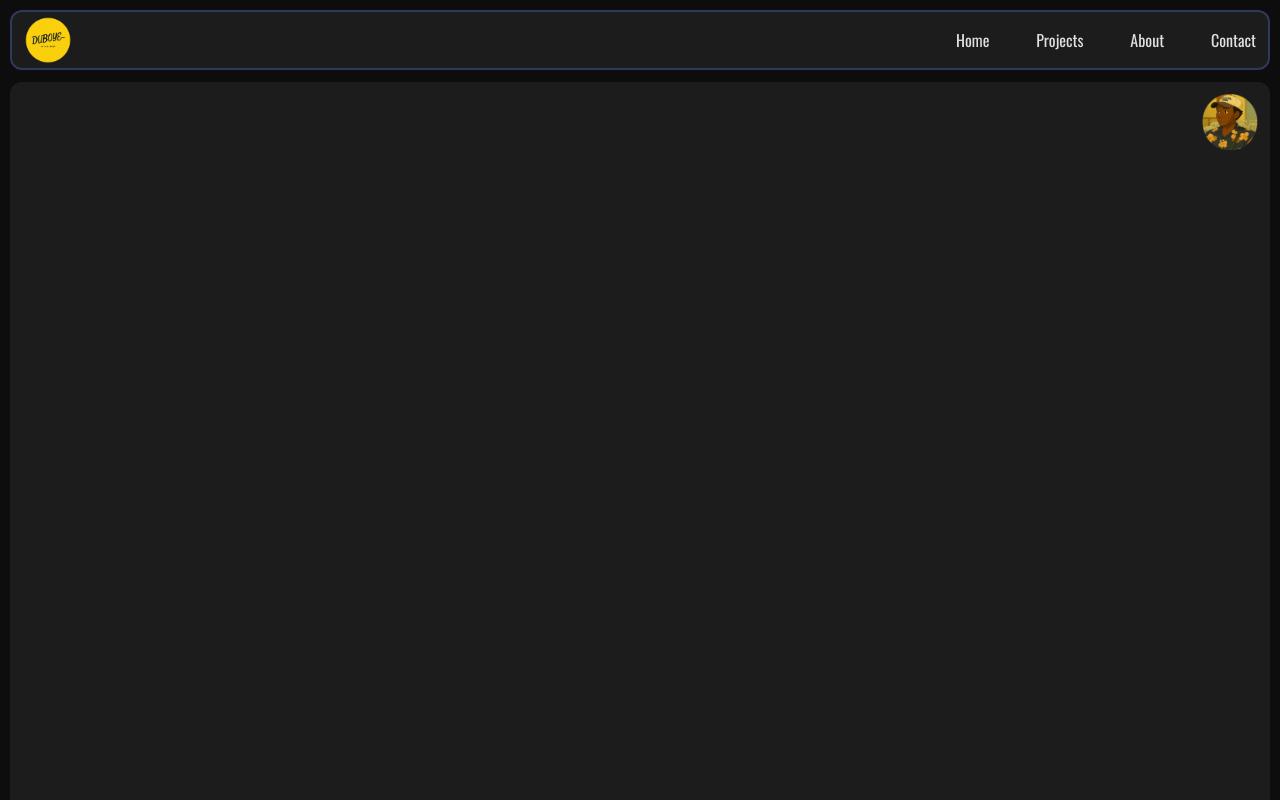
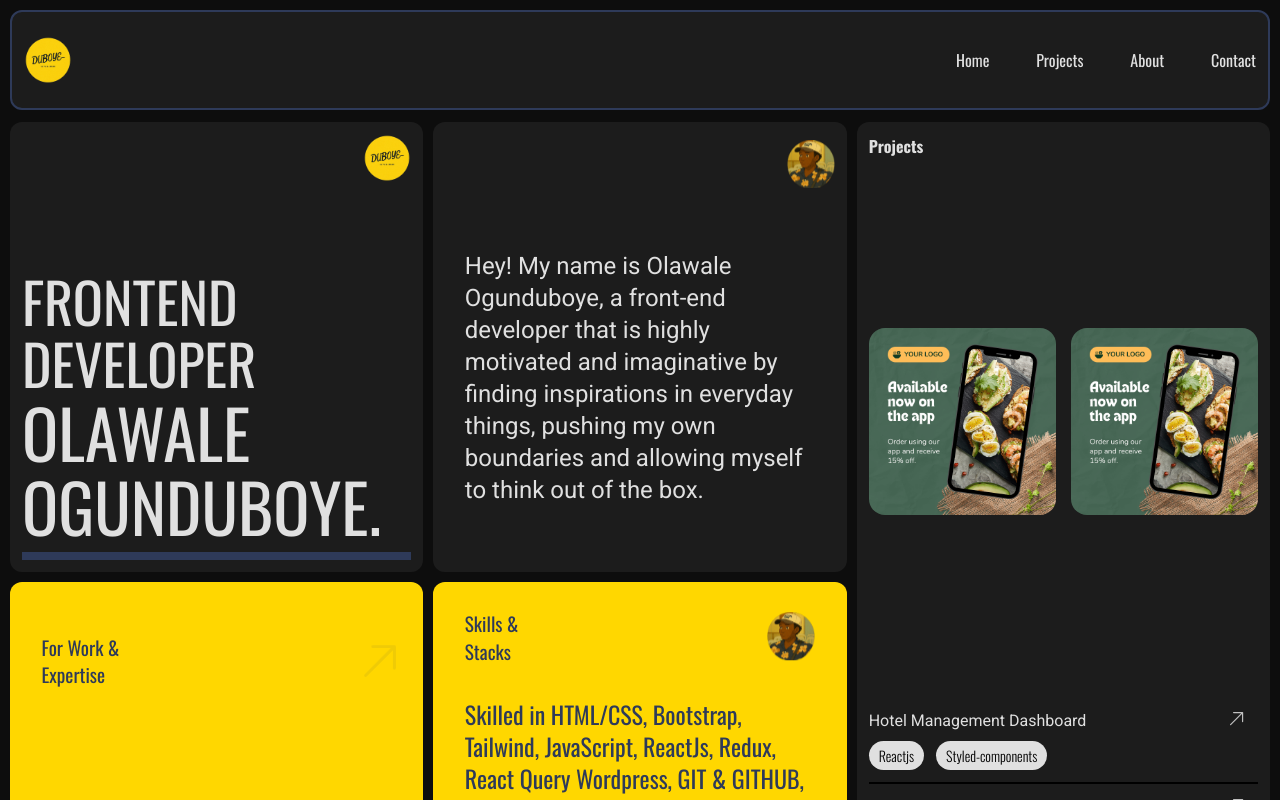
Before and after one commit to dub-ing/portfolio, a React (Vite) app: page / in a window 1280 px wide. Built offline with nearby package versions, Linux system fonts and the light colour scheme.

Commit message:
desktop layout, added social-media section

```diff
--- a/src/components/About.jsx
+++ b/src/components/About.jsx
@@ -4,15 +4,15 @@ import Image from "./Image";
 function About() {
   return (
     <div class="bg-[#1C1C1C] rounded-xl py-3 px-3 box-border flex flex-col justify-between">
-      <div>
-        <Image src="logo-pic.png" width="w-8" alt="logo" />
+      <div class="flex justify-end mt-2 animate-bounce">
+        <Image src="profile-pic2.png" width='w-12' alt="busines logo" />
       </div>
-      <div class="mt-15">
-        <p class="text-[#E0E0E0] font-[roboto]">
-          Hey! My name is Toriola Faidat, a front-end developer that is highly
-          motivated and imaginative by finding inspirations in everyday things,
-          pushing my own boundaries and allowing myself to think out of the
-          box.
+      <div class="mt-15 md:w-[90%] m-auto ">
+        <p class="text-[#E0E0E0] font-[roboto] md:text-2xl">
+          Hey! My name is Olawale Ogunduboye, a front-end developer that is
+          highly motivated and imaginative by finding inspirations in everyday
+          things, pushing my own boundaries and allowing myself to think out of
+          the box.
         </p>
       </div>
     </div>
--- a/src/components/Contact.jsx
+++ b/src/components/Contact.jsx
@@ -4,21 +4,21 @@ import { TbBackground } from "react-icons/tb";
 
 function Contact() {
   return (
-      <div class="bg-[#FFD700] rounded-xl py-3 px-3 flex flex-col justify-between">
-        <div class="flex justify-between items-center">
-          <span class="text-[#2e3a59] text-sm">
+    <div class="bg-bat-signal rounded-xl py-3 px-3 flex flex-col justify-between md:row-start-2">
+      <div class="flex justify-between items-center md:w-[90%] md:mx-auto my-10">
+        <span class="text-[#2e3a59] text-sm md:text-[1.2rem]">
           For Work & <br />
           Expertise
         </span>
-          <div class='cursor-pointer'>
-          <Image icon={<HiArrowUpRight size="1.5em" color="#2e3a59" />} />
+        <div class="cursor-pointer animate-ping">
+          <HiArrowUpRight size="1.5em" color="#2e3a59" />
         </div>
       </div>
       <div class="">
-          <p class="text-[#2e3a59] text-4xl">GET IN TOUCH.</p>
+        <p class="text-[#2e3a59] text-4xl md:text-[4.5rem]">Contact Me.</p>
       </div>
     </div>
   );
 }
 
-export default Contact
+export default Contact;
--- a/src/components/Image.jsx
+++ b/src/components/Image.jsx
@@ -1,9 +1,6 @@
-function Image({src, width, alt, icon}) {
+function Image({src, alt, height, width}) {
     return (
-      <div class={width}>
-        {icon}
-        <img src={src} alt={alt} />
-      </div>
+        <img src={src} class={`${height} ${width} rounded-2xl`} alt={alt} />
     );
 }
 
--- a/src/components/Layout.jsx
+++ b/src/components/Layout.jsx
@@ -2,16 +2,18 @@ import About from "./About";
 import Contact from "./Contact";
 import Navbar from "./Navbar";
 import Project from "./Project";
+import Skills from "./Skills";
 import Socials from "./Socials";
 import Title from "./Title";
 
 function Layout() {
   return (
-      <div class="bg-[#0D0D0D] h-screen grid overflow-scroll p-2.5">
+    <div class="bg-[#0D0D0D] h-screen grid overflow-scroll p-2.5 md:grid-rows-[100px_minmax(300px,_1fr)]">
       <Navbar />
-        <div class='my-3 space-y-3 grid grid-rows-7'>
+      <div class="my-3 grid gap-2.5 md:grid-cols-3 md:grid-rows-[450px_400px_50px]">
         <Title />
         <About />
+        <Skills />
         <Project />
         <Contact />
         <Socials />
@@ -20,4 +22,4 @@ function Layout() {
   );
 }
 
-export default Layout
+export default Layout;
--- a/src/components/Logo.jsx
+++ b/src/components/Logo.jsx
@@ -2,7 +2,9 @@ import Image from "./Image"
 
 function Logo() {
     return (
-      <Image src="logo-pic.png" alt='busines logo' width='w-12' />
+      <div class='w-12'>
+        <Image src="logo-pic.png" alt='busines logo' />
+      </div>
     );
 }
 
--- a/src/components/Navbar.jsx
+++ b/src/components/Navbar.jsx
@@ -3,7 +3,7 @@ import Nav from "./Nav";
 
 function Navbar() {
     return (
-      <div class="card">
+      <div class="card flex items-center">
         <Logo />
         <Nav />
       </div>
--- a/src/components/Project.jsx
+++ b/src/components/Project.jsx
@@ -4,7 +4,7 @@ import Button from "../ui/Button";
 
 function Project() {
   return (
-    <div class="bg-[#1C1C1C] rounded-xl py-3 px-3 row-span-3 flex flex-col justify-between">
+    <div class="bg-[#1C1C1C] rounded-xl py-3 px-3 row-span-2 flex flex-col justify-between md:col-start-3 md:row-start-1">
       <div class="flex justify-between items-center">
         <h1 class="text-[#E0E0E0] font-bold">Projects</h1>
         <Image
@@ -12,10 +12,11 @@ function Project() {
           icon={<HiArrowUpRight size="1.5em" color="#C0C0C0" />}
         />
       </div>
-      <div class="">
-        <div class="pb-3 border-b-2 my-3 space-x-3 ">
-          <Image src="project-3.png" width="" height="" />
-        </div>
+      <div class="pb-3 my-3 flex justify-between items-center gap-1 ">
+        <Image src="project-3.png" height='h-full' width='w-[48%]' />
+        <Image src="project-3.png" height='h-full' width='w-[48%]' />
+      </div>
+      <div>
         <div class="pb-3 border-b-2 my-3 space-x-3">
           <h3 class="text-[#E0E0E0] font-[roboto] my-2 ">
             Hotel Management Dashboard{" "}
--- /dev/null
+++ b/src/components/Skills.jsx
@@ -0,0 +1,30 @@
+import { HiArrowUpRight } from "react-icons/hi2";
+import Image from "./Image";
+
+function Skills() {
+  return (
+    <div class="bg-bat-signal rounded-xl py-3 px-3 flex flex-col justify-between md:col-start-2">
+      <div class="flex justify-between items-center
+       md:w-[90%] md:m-auto">
+        <span class="text-[#2e3a59] text-sm md:text-[1.2rem]">
+          Skills & <br />
+          Stacks
+        </span>
+        <div class="animate-bounce">
+          <Image src="profile-pic2.png" width="w-12" alt="busines logo" />
+        </div>
+      </div>
+      <div class="mt-15 md:w-[90%] md:m-auto">
+        <p class="text-[#2e3a59] md:text-2xl">
+          Skilled in HTML/CSS, Bootstrap, Tailwind, JavaScript, ReactJs, Redux,
+          React Query Wordpress, GIT & GITHUB, Figma. I have experience in
+          building and maintaining responsive websites. I love problem-solving,
+          working within a team, and bouncing ideas off each other to find a
+          solution.
+        </p>
+      </div>
+    </div>
+  );
+}
+
+export default Skills;
--- a/src/components/Socials.jsx
+++ b/src/components/Socials.jsx
@@ -1,10 +1,11 @@
 import { AiOutlineMail } from "react-icons/ai";
 import { FaGithub, FaLinkedinIn } from "react-icons/fa";
+import { FaRegFilePdf } from "react-icons/fa6";
 import { HiMail } from "react-icons/hi";
 
 function Socials() {
     return (
-      <ul class="card justify-evenly text-[#C0C0C0] py-5">
+      <ul class="card justify-evenly text-[#C0C0C0] py-2 md:col-start-1 md:col-span-3 md:border-0 bg-[#0d0d0d]">
         <a href="" class="flex items-center space-x-1.5">
           <span>
             <FaGithub />
@@ -13,7 +14,7 @@ function Socials() {
         </a>
         <a href="" class="flex items-center space-x-1.5">
           <span>
-            <HiMail size='1.25em'/>
+            <HiMail size="1.25em" />
           </span>
           <li>EMAIL</li>
         </a>
@@ -23,6 +24,12 @@ function Socials() {
           </span>
           <li>LINKEDIN</li>
         </a>
+        <a href="" class="flex items-center space-x-1.5">
+          <span>
+            <FaRegFilePdf />
+          </span>
+          <li>RESUME</li>
+        </a>
       </ul>
     );
 }
--- a/src/components/Title.jsx
+++ b/src/components/Title.jsx
@@ -2,13 +2,17 @@ import Image from "./Image";
 
 function Title() {
     return (
-      <div class="bg-[#1C1C1C] rounded-xl py-3 px-3 box-border row-span-2 flex flex-col justify-between">
+      <div class="bg-[#1C1C1C] rounded-xl py-3 px-3 box-border h-[500px] flex flex-col justify-between md:h-auto">
         <div class="flex justify-end">
-          <Image src="profile-pic2.png" alt="picture of dev" width="w-14" />
+          <Image src="logo-pic.png" alt="picture of dev" width="w-12" />
         </div>
         <div class="">
-          <h3 class="text-4xl text-start text-[#E0E0E0]">FRONTEND DEVELOPER</h3>
-          <h3 class="text-4xl text-start text-[#E0E0E0]">OLAWALE OGUNDUBOYE.</h3>
+          <h3 class="text-4xl text-start text-[#E0E0E0] md:text-[3.5rem]">
+            FRONTEND DEVELOPER
+          </h3>
+          <h3 class="text-4xl text-start text-[#E0E0E0] md:text-[4.2rem]">
+            OLAWALE OGUNDUBOYE.
+          </h3>
           <hr class="mt-2 h-2 bg-[#2E3A59] border-0"></hr>
         </div>
       </div>
--- a/src/index.css
+++ b/src/index.css
@@ -10,3 +10,8 @@ body {
     @apply bg-[#1C1C1C] border-2 border-[#2E3A59] rounded-xl py-1 px-3 flex justify-between;
   }
 }
+
+@theme {
+  --breakpoint-xs: 27rem;
+  --color-bat-signal: #FFD700;
+}
```
Lines whose indentation alone changed are shown as unchanged.
